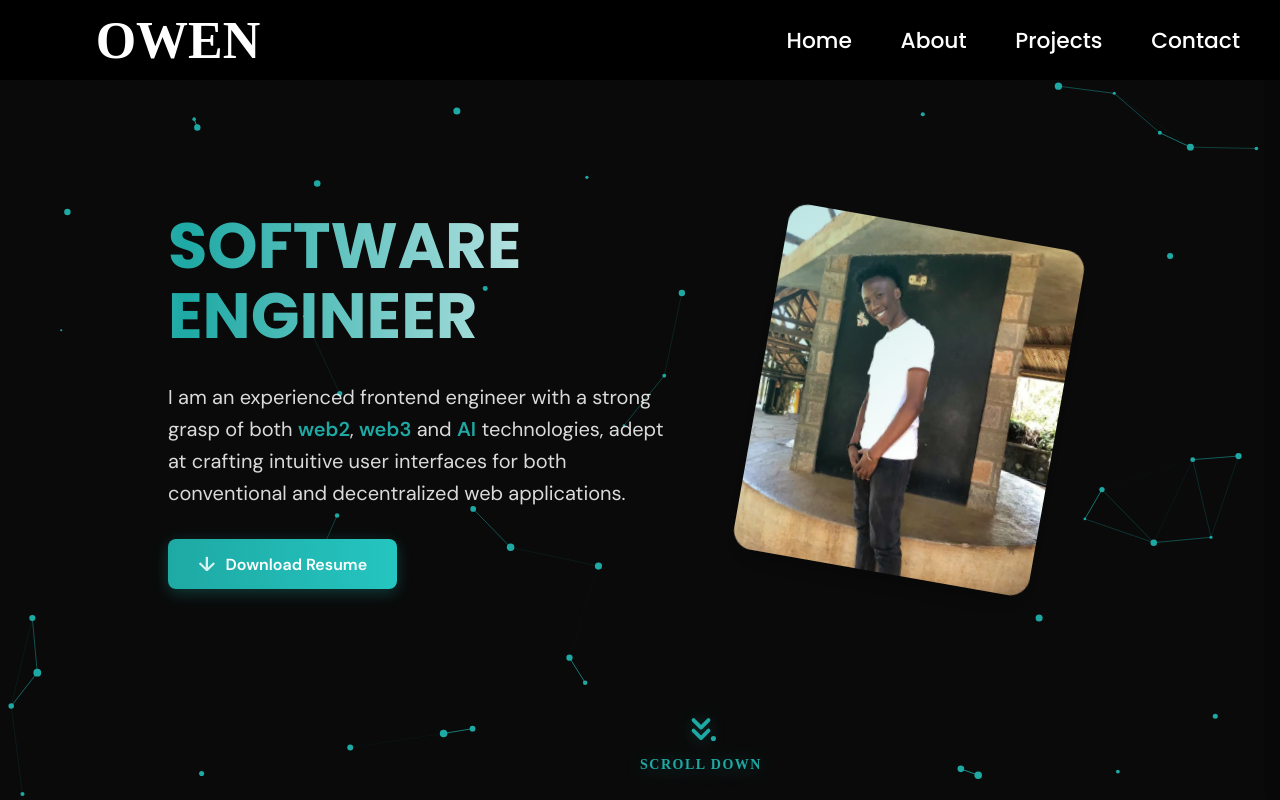
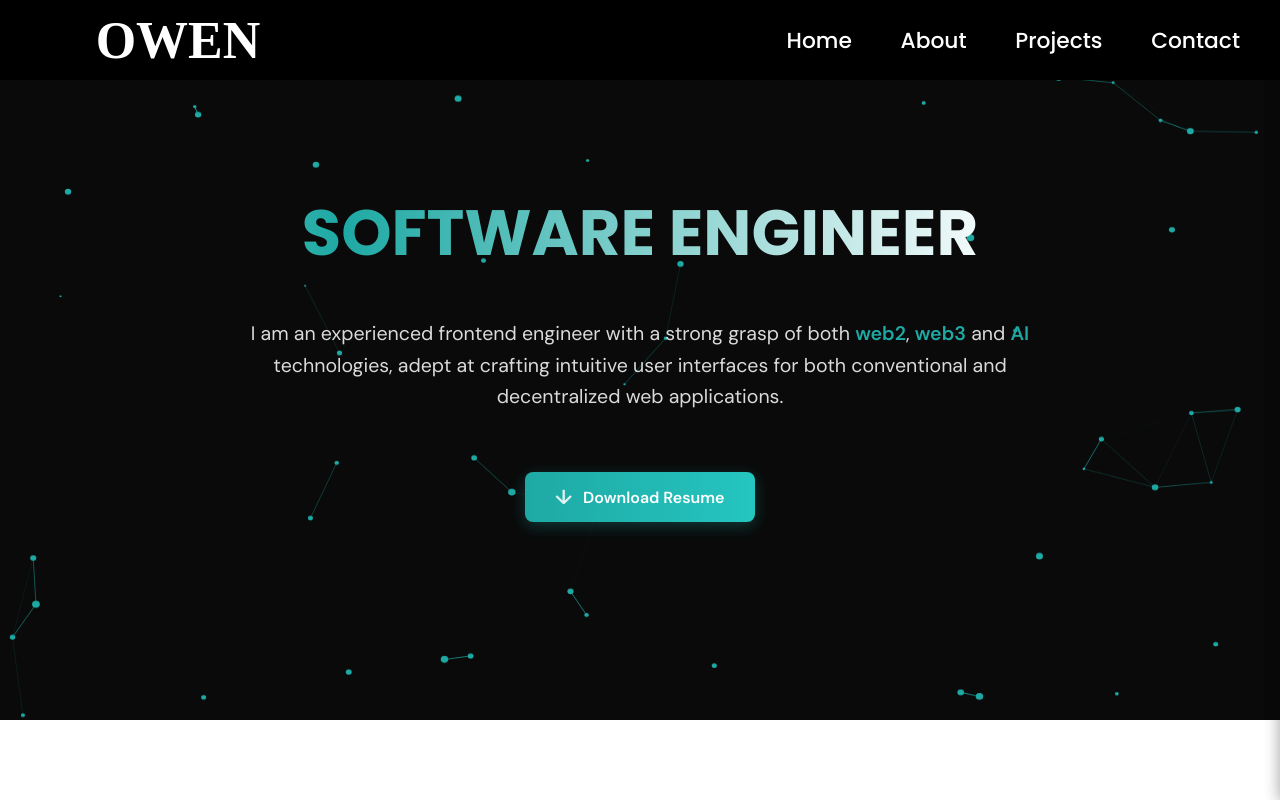
Before and after one commit to ngunjez/portfolio, a Next.js app: page / in a window 1280 px wide. Shown: the top 800 px of the page. Built offline with nearby package versions, Linux system fonts and the light colour scheme; a web font is replaced by a local one.

Commit message:
refactor: clean up LandingPage component and remove unused scroll indicator

```diff
--- a/components/LandingPage.tsx
+++ b/components/LandingPage.tsx
@@ -1,6 +1,5 @@
 // LandingPage.tsx
 import React, { useEffect, useRef } from "react";
-import Image from "next/image";
 import { motion } from "framer-motion";
 import HomeLayout from "@/Layout/Layout";
 import {
@@ -13,31 +12,18 @@ import {
   HighlightedText,
   ActionButton,
   ParticleCanvas,
-  ImageContainer,
-  ProfileImage // Ensure ProfileImage is imported if it's a styled component
 } from "@/styles/LandingPage";
 
 const downloadCV = () => {
-  const cvFileName = 'Rcv3.pdf';
-  const cvFileUrl = '/' + cvFileName;
+  const cvFileName = "Rcv3.pdf";
+  const cvFileUrl = "/" + cvFileName;
 
-  console.log('CV File URL:', cvFileUrl);
+  console.log("CV File URL:", cvFileUrl);
 
-  const link = document.createElement('a');
+  const link = document.createElement("a");
   link.href = cvFileUrl;
   link.download = cvFileName;
   link.click();
-};
-
-// Smooth scroll function to navigate to about section
-const scrollToAbout = () => {
-  const aboutSection = document.getElementById('about');
-  if (aboutSection) {
-    aboutSection.scrollIntoView({
-      behavior: 'smooth',
-      block: 'start'
-    });
-  }
 };
 
 const LandingPage = () => {
@@ -47,7 +33,7 @@ const LandingPage = () => {
     if (!canvasRef.current) return;
 
     const canvas = canvasRef.current;
-    const ctx = canvas.getContext('2d');
+    const ctx = canvas.getContext("2d");
     if (!ctx) return;
 
     // Set canvas dimensions
@@ -57,7 +43,7 @@ const LandingPage = () => {
     };
 
     setCanvasDimensions();
-    window.addEventListener('resize', setCanvasDimensions);
+    window.addEventListener("resize", setCanvasDimensions);
 
     // Particle settings
     const particlesArray: Particle[] = [];
@@ -77,7 +63,7 @@ const LandingPage = () => {
         this.size = Math.random() * 3 + 1;
         this.speedX = (Math.random() - 0.5) * 0.5;
         this.speedY = (Math.random() - 0.5) * 0.5;
-        this.color = '#1ea9a4';
+        this.color = "#1ea9a4";
       }
 
       update() {
@@ -120,7 +106,7 @@ const LandingPage = () => {
           const distance = Math.sqrt(dx * dx + dy * dy);
 
           if (distance < 100) {
-            opacityValue = 1 - (distance / 100);
+            opacityValue = 1 - distance / 100;
             if (ctx) {
               ctx.strokeStyle = `rgba(30, 169, 164, ${opacityValue})`;
               ctx.lineWidth = 1;
@@ -140,7 +126,7 @@ const LandingPage = () => {
       requestAnimationFrame(animate);
       ctx.clearRect(0, 0, canvas.width, canvas.height);
 
-      particlesArray.forEach(particle => {
+      particlesArray.forEach((particle) => {
         particle.update();
         particle.draw();
       });
@@ -150,7 +136,7 @@ const LandingPage = () => {
     animate();
 
     return () => {
-      window.removeEventListener('resize', setCanvasDimensions);
+      window.removeEventListener("resize", setCanvasDimensions);
     };
   }, []);
 
@@ -173,7 +159,16 @@ const LandingPage = () => {
 
       <HeroSection>
         <ContentWrapper>
-          <InfoSection>
+          <InfoSection
+            style={{
+              alignItems: "center",
+              textAlign: "center",
+              justifyContent: "center",
+              width: "100%",
+              maxWidth: "800px",
+              margin: "0 auto",
+            }}
+          >
             <motion.div
               initial={{ opacity: 0, y: 20 }}
               animate={{ opacity: 1, y: 0 }}
@@ -181,12 +176,15 @@ const LandingPage = () => {
             >
               <ProfileTitle
                 style={{
-                  background: 'linear-gradient(90deg, rgb(255, 255, 255), rgb(30, 169, 164), rgb(255, 255, 255)) 0% 0% / 200%',
-                  WebkitBackgroundClip: 'text',
-                  backgroundClip: 'text',
-                  WebkitTextFillColor: 'transparent',
-                  color: 'transparent',
-                  animation: 'gradientShift 4s ease infinite'
+                  background:
+                    "linear-gradient(90deg, rgb(255, 255, 255), rgb(30, 169, 164), rgb(255, 255, 255)) 0% 0% / 200%",
+                  WebkitBackgroundClip: "text",
+                  backgroundClip: "text",
+                  WebkitTextFillColor: "transparent",
+                  color: "transparent",
+                  animation: "gradientShift 4s ease infinite",
+                  textAlign: "center",
+                  marginBottom: "20px",
                 }}
               >
                 SOFTWARE ENGINEER
@@ -197,10 +195,15 @@ const LandingPage = () => {
               initial={{ opacity: 0, y: 20 }}
               animate={{ opacity: 1, y: 0 }}
               transition={{ duration: 0.8, delay: 0.3 }}
+              style={{ marginBottom: "30px" }}
             >
               <ProfileDescription>
-                I am an experienced frontend engineer with a strong grasp of both <HighlightedText>web2</HighlightedText>, <HighlightedText>web3</HighlightedText> and <HighlightedText>AI</HighlightedText> technologies,
-                adept at crafting intuitive user interfaces for both conventional and decentralized web applications.
+                I am an experienced frontend engineer with a strong grasp of
+                both <HighlightedText>web2</HighlightedText>,{" "}
+                <HighlightedText>web3</HighlightedText> and{" "}
+                <HighlightedText>AI</HighlightedText> technologies, adept at
+                crafting intuitive user interfaces for both conventional and
+                decentralized web applications.
               </ProfileDescription>
             </motion.div>
 
@@ -218,105 +221,8 @@ const LandingPage = () => {
               </ActionButton>
             </motion.div>
           </InfoSection>
-
-          <ImageContainer>
-            <motion.div
-              initial={{ opacity: 0, rotate: -10 }}
-              animate={{ opacity: 1, rotate: 5 }}
-              transition={{
-                duration: 0.8,
-                delay: 0.2,
-                type: "spring",
-                stiffness: 100
-              }}
-              whileHover={{
-                rotate: -5,
-                scale: 1.05,
-                boxShadow: "0px 10px 25px rgba(0, 0, 0, 0.2)"
-              }}
-            >
-              <ProfileImage>
-                <Image
-                  src="/fav2.jpg"
-                  alt="profile picture"
-                  width={300}
-                  height={350}
-                  priority
-                  quality={90}
-                />
-              </ProfileImage>
-            </motion.div>
-          </ImageContainer>
         </ContentWrapper>
       </HeroSection>
-
-      {/* Enhanced Scroll Indicator with Click Handler */}
-      <motion.div
-        initial={{ opacity: 0, y: 20 }}
-        animate={{ opacity: 1, y: 0 }}
-        transition={{ duration: 1.5, delay: 1.8 }}
-        style={{
-          position: 'fixed',
-          bottom: '30px',
-          left: '50%',
-          transform: 'translateX(-50%)',
-          display: 'flex',
-          alignItems: 'center',
-          justifyContent: 'center',
-          cursor: 'pointer',
-          zIndex: 10
-        }}
-        onClick={scrollToAbout}
-        whileHover={{ scale: 1.1 }}
-        whileTap={{ scale: 0.9 }}
-      >
-        <motion.div
-          animate={{ y: [0, 12, 0] }}
-          transition={{
-            duration: 2.5,
-            repeat: Infinity,
-            ease: "easeInOut"
-          }}
-          style={{
-            display: 'flex',
-            flexDirection: 'column',
-            alignItems: 'center',
-            color: '#1ea9a4',
-            filter: 'drop-shadow(0 2px 8px rgba(30, 169, 164, 0.3))'
-          }}
-        >
-          {/* Animated Down Arrow */}
-          <motion.svg
-            width="36"
-            height="36"
-            viewBox="0 0 24 24"
-            fill="none"
-            stroke="currentColor"
-            strokeWidth="2.5"
-            strokeLinecap="round"
-            strokeLinejoin="round"
-            style={{ marginBottom: '10px' }}
-          >
-            <path d="M7 13l5 5 5-5" />
-            <path d="M7 6l5 5 5-5" />
-          </motion.svg>
-
-          {/* Scroll Text - More Visible */}
-          <motion.span
-            style={{
-              fontSize: '14px',
-              fontWeight: '700',
-              letterSpacing: '1.5px',
-              textTransform: 'uppercase',
-              color: '#1ea9a4',
-              textShadow: '0 1px 3px rgba(0, 0, 0, 0.2)',
-              opacity: 1
-            }}
-          >
-            Scroll Down
-          </motion.span>
-        </motion.div>
-      </motion.div>
     </LandingContainer>
   );
 };
@@ -324,9 +230,5 @@ const LandingPage = () => {
 export default LandingPage;
 
 LandingPage.getLayout = function getLayout(page: React.ReactNode) {
-  return (
-    <HomeLayout>
-      {page}
-    </HomeLayout>
-  );
+  return <HomeLayout>{page}</HomeLayout>;
 };
--- a/styles/LandingPage.tsx
+++ b/styles/LandingPage.tsx
@@ -40,25 +40,12 @@ const pulse = keyframes`
   }
 `;
 
-const scrollDown = keyframes`
-  0% {
-    transform: translateY(0);
-    opacity: 1;
-  }
-  80% {
-    opacity: 0.5;
-  }
-  100% {
-    transform: translateY(20px);
-    opacity: 0;
-  }
-`;
 
 // Main container
 export const LandingContainer = styled.div`
   position: relative;
   width: 100%;
-  height: 100vh;
+  height: 100%;
   background-color: #0a0a0a;
   overflow: hidden;
   display: flex;
@@ -145,15 +132,17 @@ export const ProfileTitle = styled.h1`
 `;
 
 export const ProfileDescription = styled.p`
-  font-size: clamp(16px, 2vw, 20px);
+  font-size: clamp(1rem, calc(1rem + ((1vw - 0.48rem) * 0.6944)), 1.5rem);
   font-weight: 400;
   line-height: 1.6;
   color: rgba(255, 255, 255, 0.85);
   font-family: "DM Sans", sans-serif;
-  margin: 0;
+                margin: '0 auto',
+  text-align: center;
+
 
   @media (max-width: 768px) {
-    text-align: center;
+    text-align: center;n
   }
 `;
 
@@ -276,27 +265,3 @@ export const ActionButton = styled(motion.button)`
     animation: ${pulse} 2s infinite;
   }
 `;
-
-export const ScrollIndicator = styled.div`
-  position: absolute;
-  bottom: 40px;
-  left: 50%;
-  transform: translateX(-50%);
-  width: 30px;
-  height: 50px;
-  border: 2px solid rgba(255, 255, 255, 0.3);
-  border-radius: 25px;
-
-  &::before {
-    content: "";
-    position: absolute;
-    top: 10px;
-    left: 50%;
-    width: 6px;
-    height: 6px;
-    background: #1ea9a4;
-    margin-left: -3px;
-    border-radius: 50%;
-    animation: ${scrollDown} 2s infinite;
-  }
-`;
```
